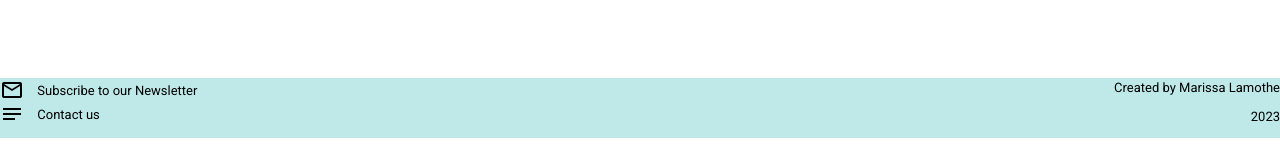
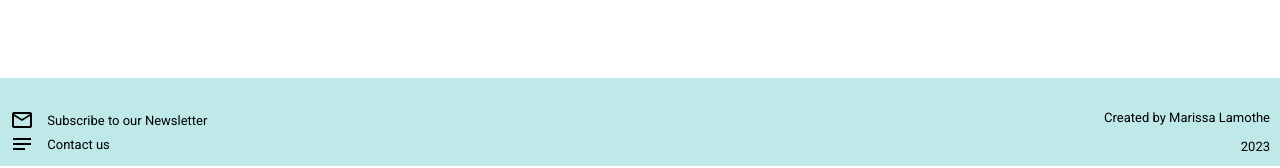
Before and after one commit to msrissaxox/OrlandoCity, a plain HTML site: page index.html in a window 1280 px wide. Shown: the part 2267-2435 px from the top of the page. Before the commit the page ends 2405 px from the top, so only its background shows below. Drawn offline with nearby package versions, Linux system fonts and the light colour scheme.

Commit message:
added changes

```diff
--- a/styles.css
+++ b/styles.css
@@ -232,7 +232,10 @@ h1 {
   .footer {
      background-color: #bee9e8;
      min-height: 60px;
-
+     padding-top: 30px;
+    padding-left: 10px;
+    Padding-right: 10px;
+    padding-bottom: 10px;
   }
 
 /*   Media Query Code Below   */
```
Also changed, not shown: index.html (+15 -28 lines).
